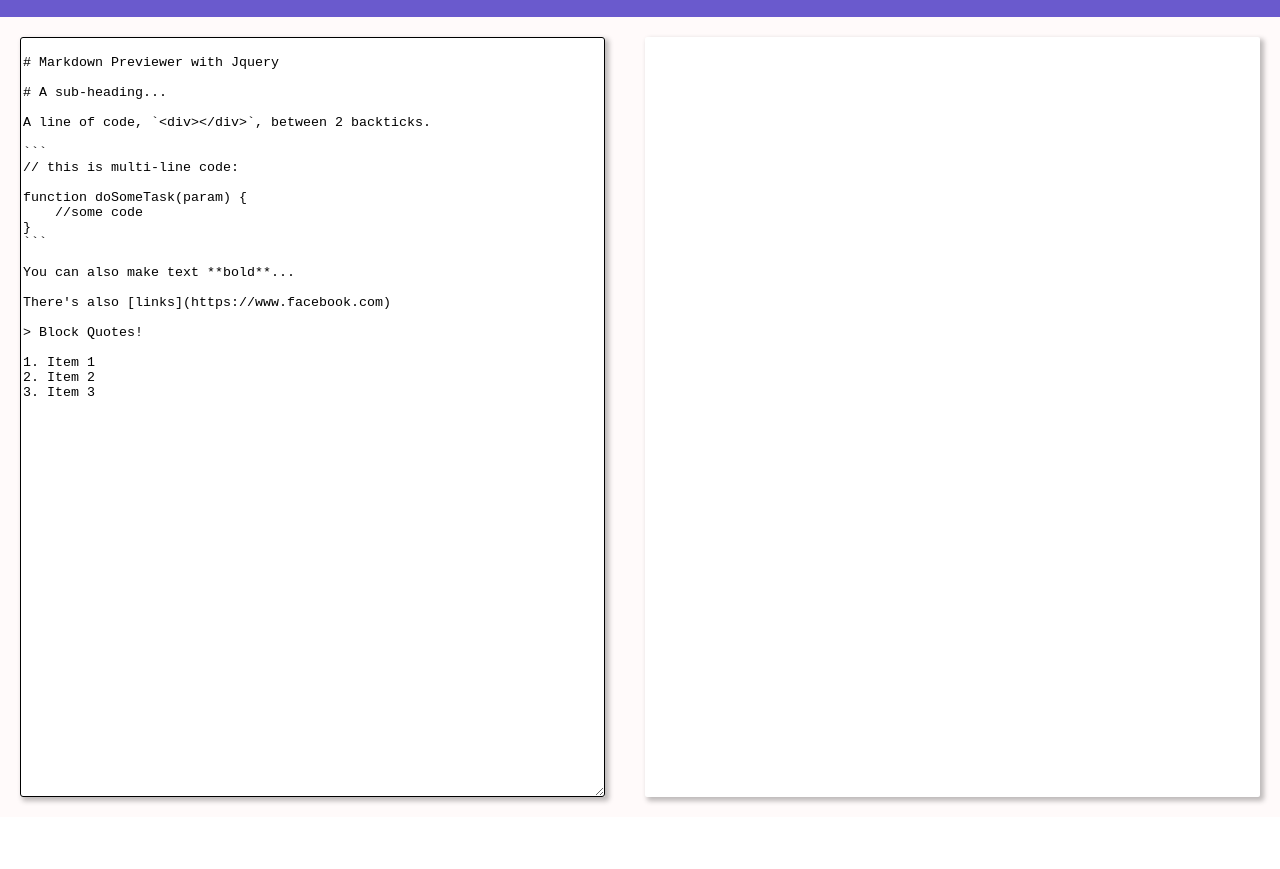
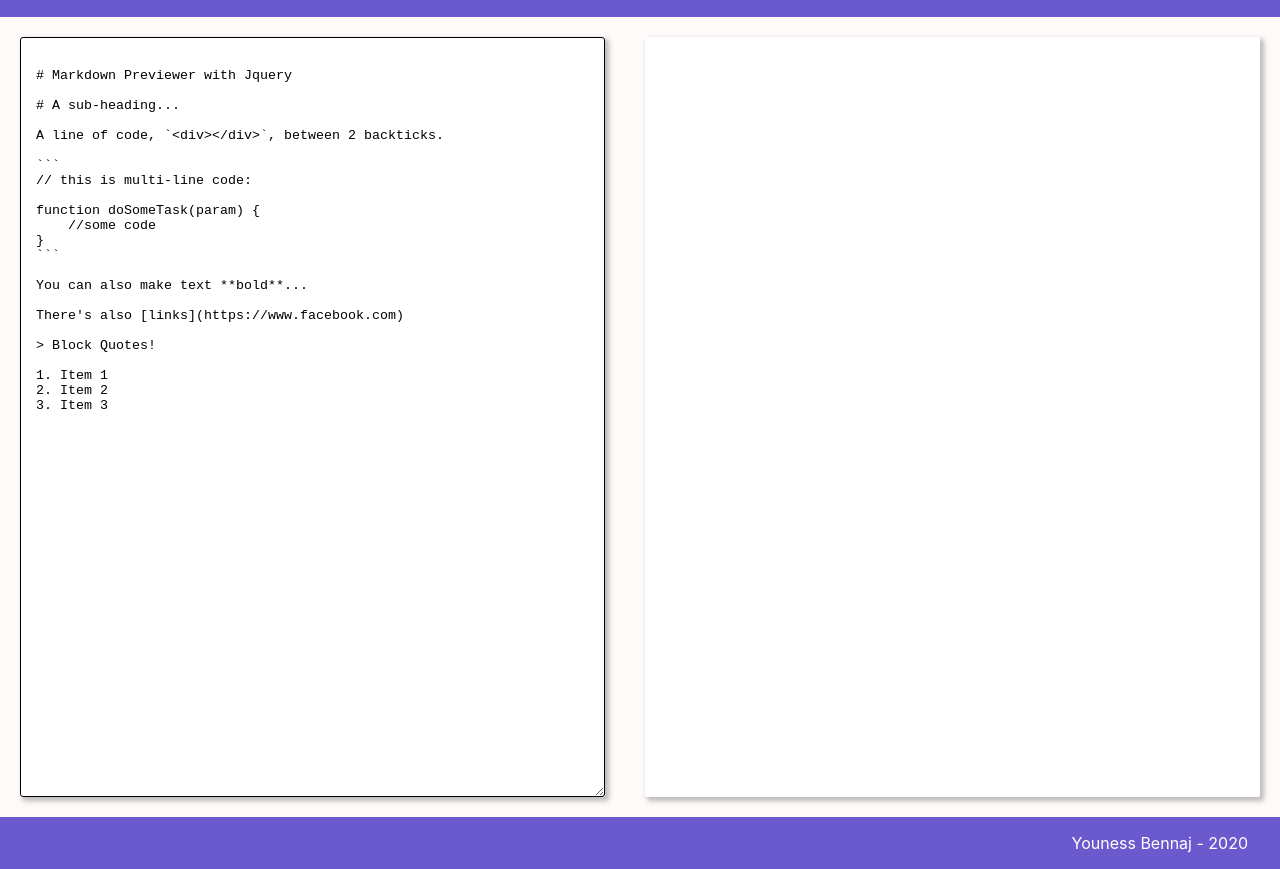
Before and after one commit to lyr-2000/markdown-previewer, a website: page index.html in a window 1280 px wide. Shown: the part 52-921 px from the top of the page. Before the commit the page ends 869 px from the top, so only its background shows below. Drawn offline with nearby package versions, Linux system fonts and the light colour scheme.

Commit message:
finish style

```diff
--- a/index.html
+++ b/index.html
@@ -23,6 +23,9 @@
 
         </div>
     </div>
+    <footer class="footer">
+        <p>Youness Bennaj - 2020</p>
+    </footer>
 </body>
 <script src="https://code.jquery.com/jquery-3.5.1.min.js"></script>
 <script src="https://cdn.jsdelivr.net/npm/marked/marked.min.js"></script>
--- a/index.js
+++ b/index.js
@@ -1,15 +1,3 @@
-//When I enter text into the #editor element, the #preview element is updated as
-//I type to display the content of the textarea => Ok
-
-
-// GitHub flavored markdown into #editor => rendered as HTML in the #preview element
-//using https://github.com/markedjs/marked => Ok
-
-//The default text in the #editor:
-//a header (H1 size), a sub header (H2 size), a link, inline code,
-//a code block, a list item, a blockquote, an image, and bolded text. => OK
-
-
 const placeholder = `
 # Markdown Previewer with Jquery
 
@@ -36,15 +24,6 @@ There's also [links](https://www.facebook.com)
 3. Item 3
 `
 
-//events =>
-//change => input value change
-//keyup => keyborad key up
-//paste => paste content in textarea
-$("#editor").on("change keyup paste", function () {
-    var currentVal = $(this).val();
-    $("#preview").html(convertMarkdownToHTML(currentVal));
-});
-
 function convertMarkdownToHTML(markdown) {
     return marked(markdown);
 }
@@ -56,5 +35,14 @@ function setDefaultTextOnLoad() {
 
 //!!! => onload() deprecated
 $(window).on('load', function () {
+    //events =>
+    //change => input value change
+    //keyup => keyborad key up
+    //paste => paste content in textarea
+    $("#editor").on("change keyup paste", function () {
+        var currentVal = $(this).val();
+        $("#preview").html(convertMarkdownToHTML(currentVal));
+    });
+
     setDefaultTextOnLoad();
 });
--- a/style.css
+++ b/style.css
@@ -43,7 +43,17 @@ body {
     padding: 15px;
 }
 
+#preview code, pre {
+    padding: 3px;
+    background-color: #F5F5F5;
+}
+
+#preview code {
+
+}
+
 #editor {
+    padding: 15px;
     flex-grow: 1;
     border-radius: 3px;
     border-style: none;
@@ -53,3 +63,14 @@ body {
 #editor:focus {
     border-color: #6A5ACD;
 }
+
+.footer {
+    background-color: #6A5ACD;
+    color: #fff;
+    display: flex;
+    justify-content: right;
+}
+
+.footer p {
+    margin-right: 2rem;
+}
```
